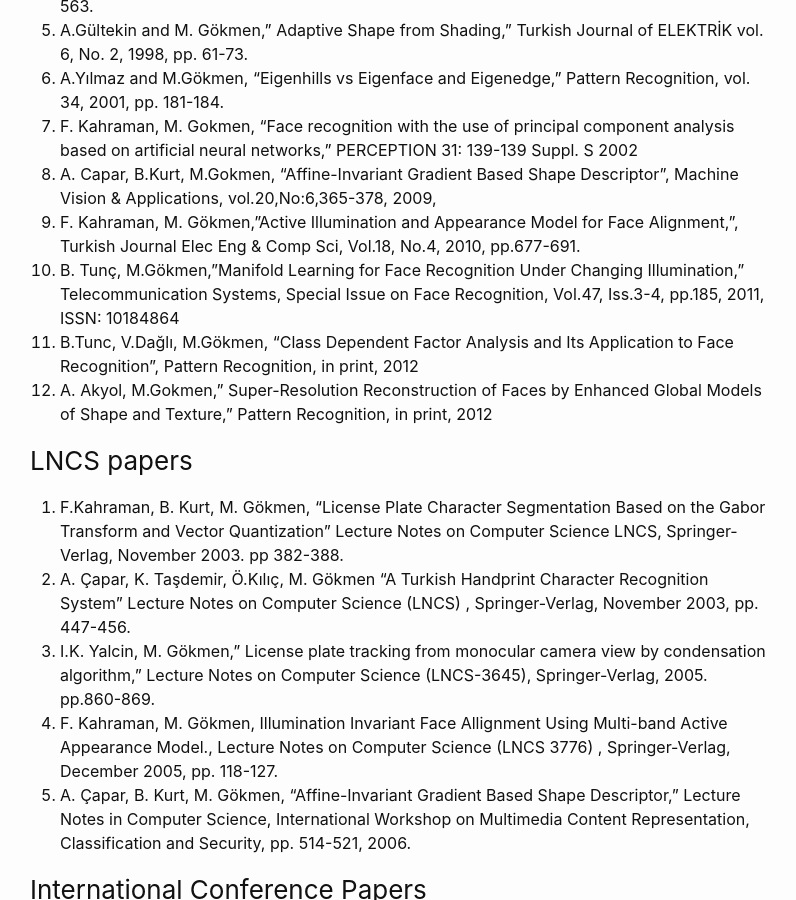
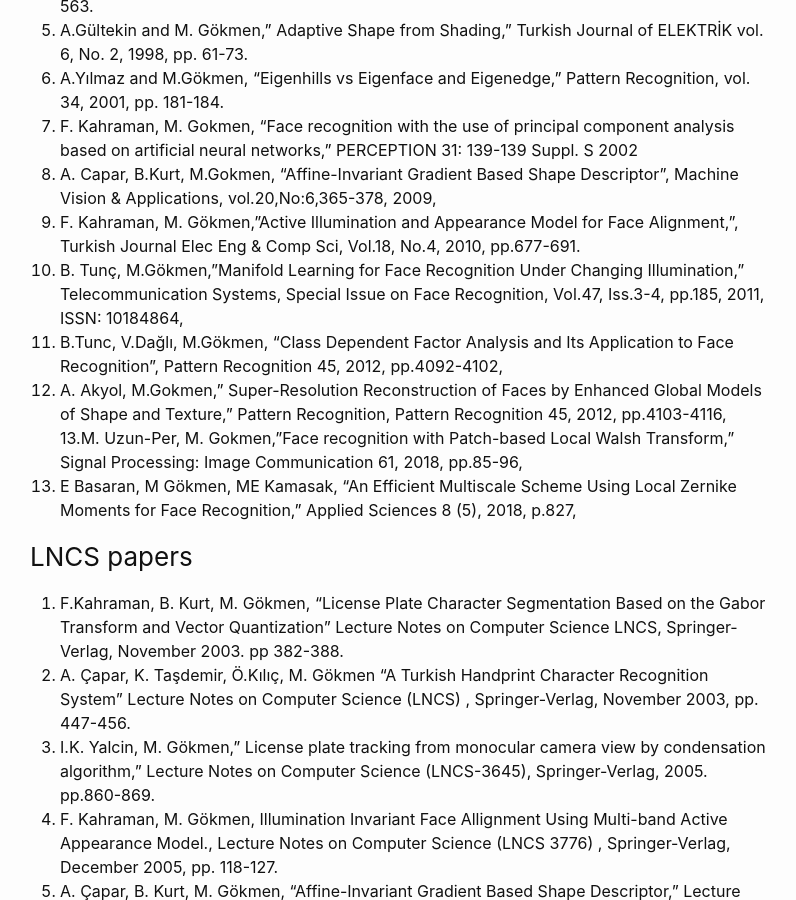
Before and after one commit to muhittingokmen/muhittingokmen.github.io, a Jekyll site: the page built from _pages/research.md, in a window 1280 px wide and 900 px high, scrolled down 893 px. Shown: the whole window, without its empty margins (240-1036 px from the left). Built offline with Jekyll 4.4.1, drawn with Linux system fonts in a browser that asks for light colours.

Commit message:
Update research.md

```diff
--- a/_pages/research.md
+++ b/_pages/research.md
@@ -33,9 +33,11 @@ permalink: /research/
 7.  F. Kahraman, M. Gokmen, “Face recognition with the use of principal component analysis based on artificial neural networks,” PERCEPTION 31: 139-139 Suppl. S 2002
 8.  A. Capar, B.Kurt, M.Gokmen, “Affine-Invariant Gradient Based Shape Descriptor”, Machine Vision & Applications, vol.20,No:6,365-378, 2009,
 9.  F. Kahraman, M. Gökmen,"Active Illumination and Appearance Model for Face Alignment,", Turkish Journal Elec Eng & Comp Sci, Vol.18, No.4, 2010, pp.677-691.
-10. B. Tunç, M.Gökmen,"Manifold Learning for Face Recognition Under Changing Illumination," Telecommunication Systems, Special Issue on Face Recognition, Vol.47, Iss.3-4, pp.185, 2011, ISSN: 10184864
-11. B.Tunc, V.Dağlı, M.Gökmen, “Class Dependent Factor Analysis and Its Application to Face Recognition”, Pattern Recognition, in print, 2012
-12. A. Akyol, M.Gokmen,” Super-Resolution Reconstruction of Faces by Enhanced Global Models of Shape and Texture,” Pattern Recognition, in print, 2012
+10. B. Tunç, M.Gökmen,"Manifold Learning for Face Recognition Under Changing Illumination," Telecommunication Systems, Special Issue on Face Recognition, Vol.47, Iss.3-4, pp.185, 2011, ISSN: 10184864,
+11. B.Tunc, V.Dağlı, M.Gökmen, “Class Dependent Factor Analysis and Its Application to Face Recognition”, Pattern Recognition 45, 2012, pp.4092-4102,
+12. A. Akyol, M.Gokmen,” Super-Resolution Reconstruction of Faces by Enhanced Global Models of Shape and Texture,” Pattern Recognition, Pattern Recognition 45, 2012, pp.4103-4116,
+13.M. Uzun-Per, M. Gokmen,"Face recognition with Patch-based Local Walsh Transform," Signal Processing: Image Communication 61, 2018, pp.85-96,
+14. E Basaran, M Gökmen, ME Kamasak, "An Efficient Multiscale Scheme Using Local Zernike Moments for Face Recognition," Applied Sciences 8 (5), 2018, p.827,
 
 ### LNCS papers
 
```
